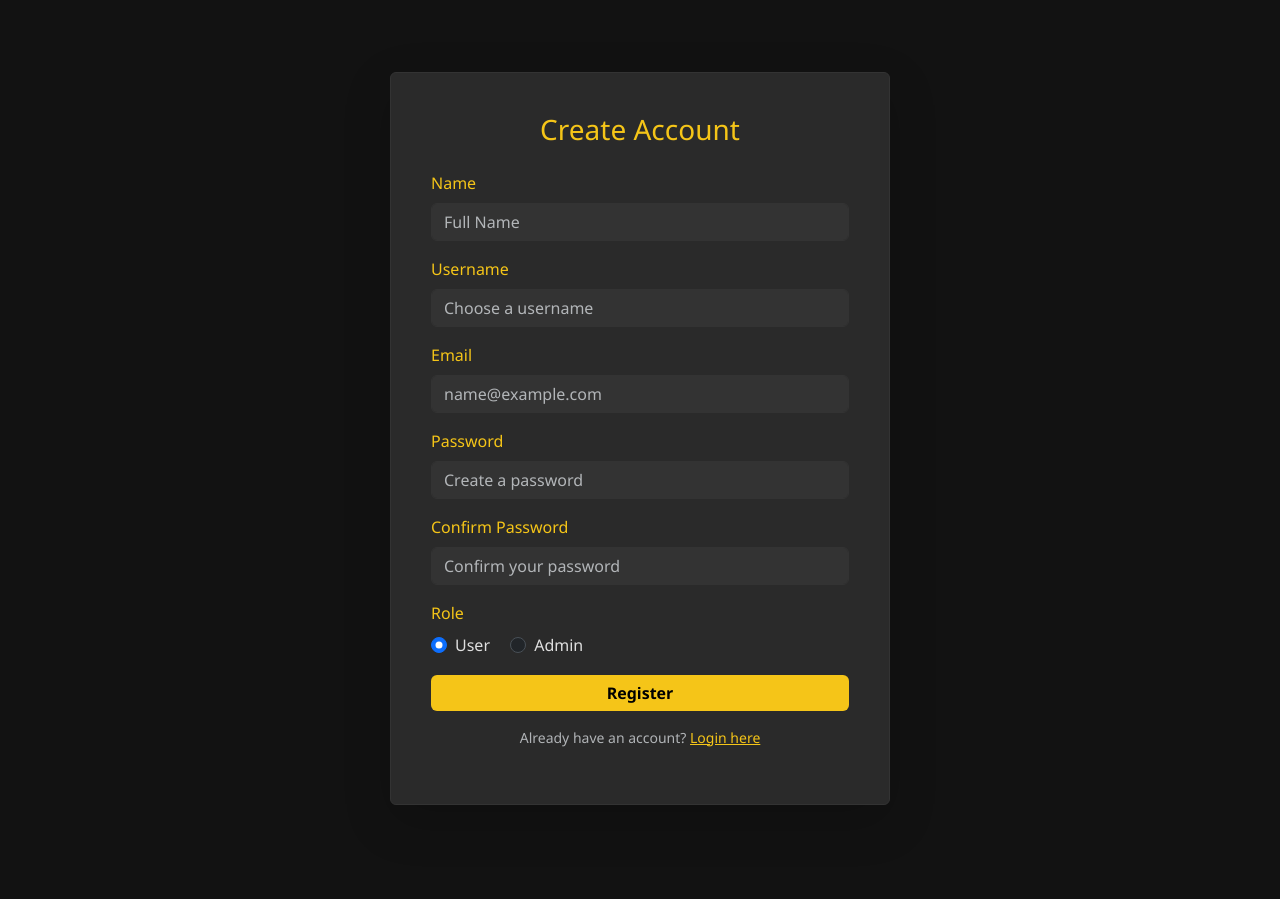
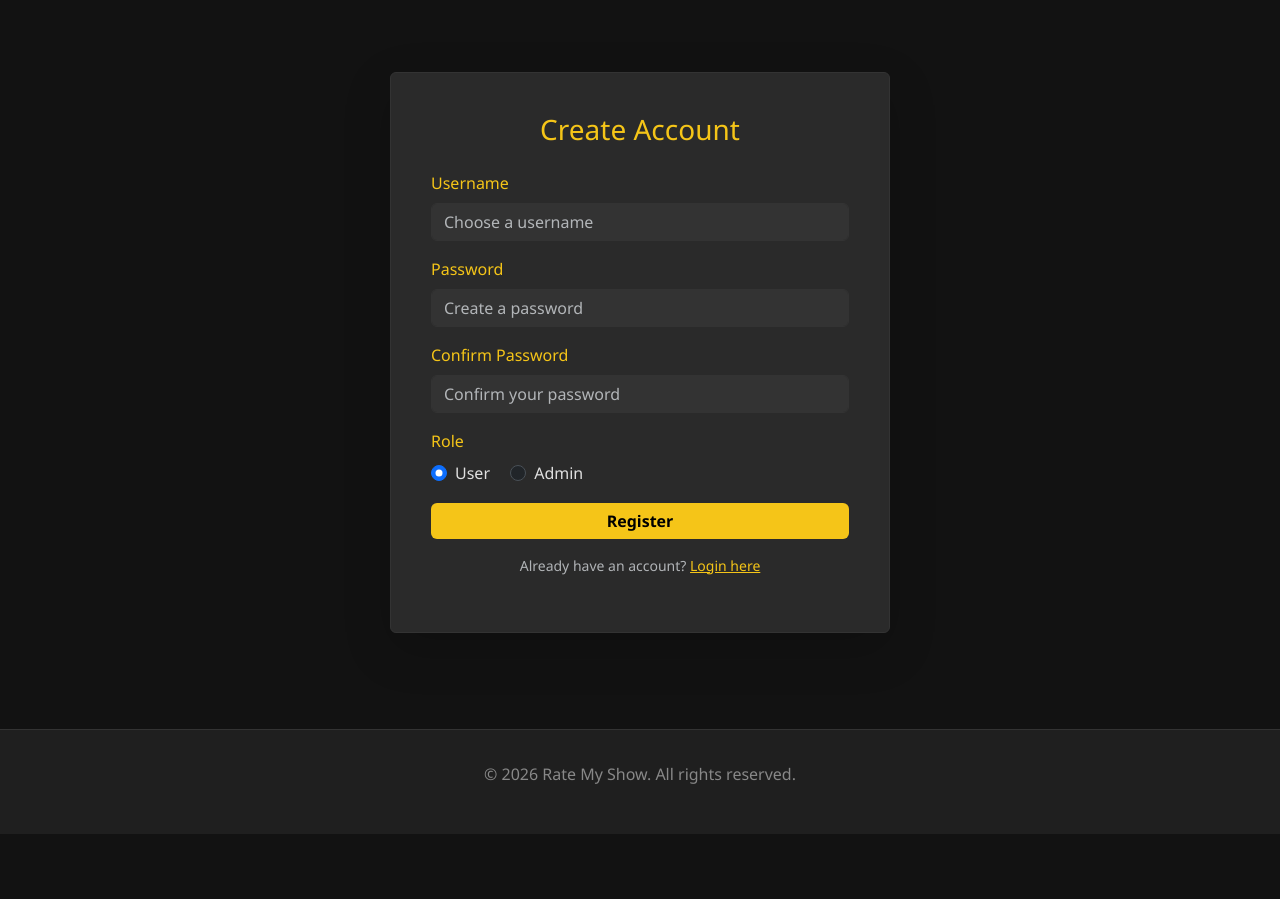
Before and after one commit to harikrishnan-annappilly/test, a Django app: page /user_register/ in a window 1280 px wide. Shown: the part 63-962 px from the top of the page. After the commit the page ends 897 px from the top, so only its background shows below. Run offline with Django 5.2, Linux system fonts and the light colour scheme.

Commit message:
Removed unwanted fields in register page

```diff
--- a/rate_app/templates/user_register.html
+++ b/rate_app/templates/user_register.html
@@ -10,18 +10,9 @@
             <form method="post">
                 {% csrf_token %}
                 <div class="mb-3">
-                    <label for="name" class="form-label">Name</label>
-                    <input type="text" class="form-control" name="name" id="name" placeholder="Full Name" required />
-                </div>
-                <div class="mb-3">
                     <label for="username" class="form-label">Username</label>
                     <input type="text" class="form-control" name="username" id="username"
                         placeholder="Choose a username" required />
-                </div>
-                <div class="mb-3">
-                    <label for="email" class="form-label">Email</label>
-                    <input type="email" class="form-control" name="email" id="email" placeholder="name@example.com"
-                        required />
                 </div>
                 <div class="mb-3">
                     <label for="password" class="form-label">Password</label>
@@ -56,12 +47,4 @@
         </div>
     </div>
 </div>
-{% if message %}
-<div class="container mt-4 w-25">
-    <div class="alert alert-success alert-dismissible fade show" role="alert">
-        {{message}}
-        <button type="button" class="btn-close" data-bs-dismiss="alert" aria-label="Close"></button>
-        Click <a href="/user_login" class="alert-link">here</a> to login.
-    </div>
-</div>
-{% endif %} {% endblock %}
+{% endblock %}
```
